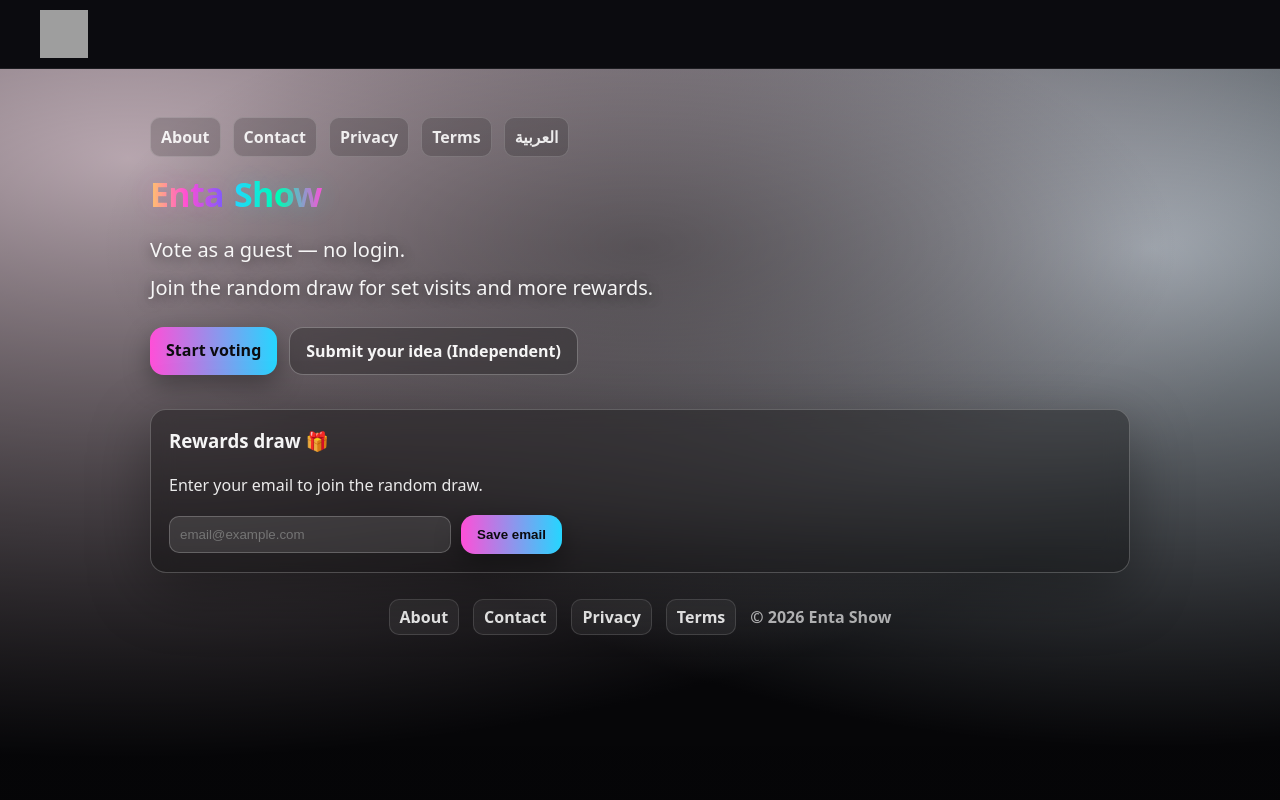
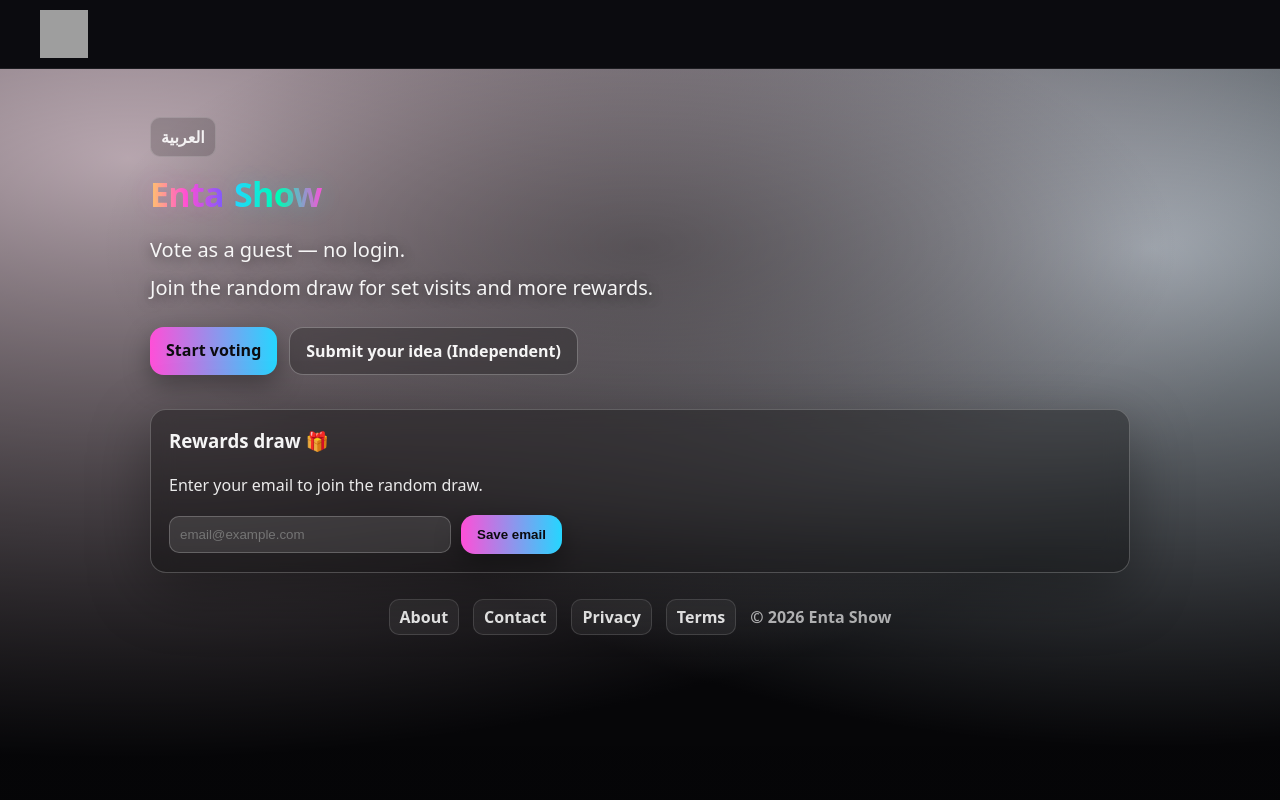
Before and after one commit to msabridevs/entashow, a Next.js app: page /en in a window 1280 px wide. Shown: the top 800 px of the page. Built offline with nearby package versions, Linux system fonts and the light colour scheme; grey boxes are pictures that could not be loaded.

Commit message:
header fix ..1

```diff
--- a/src/app/en/page.tsx
+++ b/src/app/en/page.tsx
@@ -76,18 +76,7 @@ export default function EnglishHome() {
             opacity: 0.95,
           }}
         >
-          <a href="/en/about" style={topLink}>
-            About
-          </a>
-          <a href="/en/contact" style={topLink}>
-            Contact
-          </a>
-          <a href="/privacy" style={topLink}>
-            Privacy
-          </a>
-          <a href="/terms" style={topLink}>
-            Terms
-          </a>
+
           <a href="/ar" style={topLink}>
             العربية
           </a>
```
